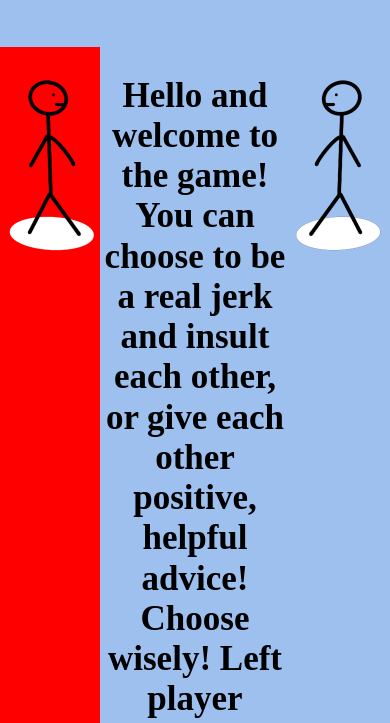
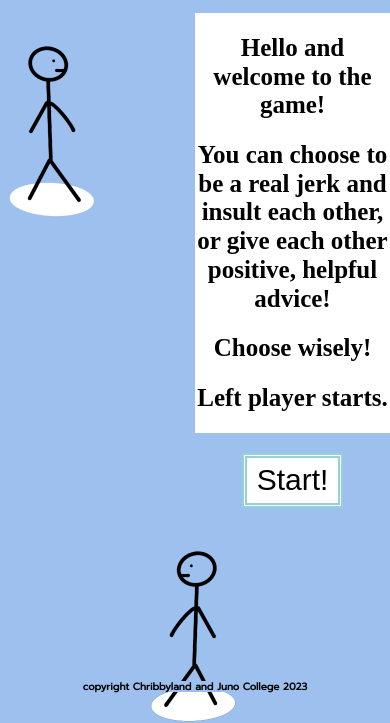
Before and after one commit to Chribbyland/project2, a plain HTML site: page index.html in a window 390 px wide. Shown: the part 142-865 px from the top of the page. Drawn offline with Linux system fonts and the light colour scheme.

Commit message:
worked on media queries

```diff
--- a/index.html
+++ b/index.html
@@ -31,7 +31,9 @@
       <!--middle speech bubble stuff-->
       <div class="middle" id="middle">
         <div class="welcome" id="welcome">
-          <h2>Hello and welcome to the game! You can choose to be a real jerk and insult each other, or give each other positive, helpful advice! Choose wisely! Left player starts.</h2>
+          <h2>Hello and welcome to the game!</h2> <h2>You can choose to be a real jerk and insult each other, or give each other positive, helpful advice!</h2>
+          <h2>Choose wisely!</h2>
+          <h2>Left player starts.</h2></h2>
         </div>
 
         <div class="buttonBox startButtonBox" id="startButtonBox">
--- a/styles/sass/_media-query.scss
+++ b/styles/sass/_media-query.scss
@@ -4,11 +4,82 @@
 @media (max-width: 768px) {}
 
 @media (max-width: 480px) {
-    #leftPersonImage {
+    h1 {
+        margin: 0;
+    }
+    h2 {
+        font-size: 2.5rem;
+    }
+
+    .welcome {
+        background-color: white;
+    }
+
+    .startButton {
+        margin-top: 20px;
+    }
+
+    #leftPersonImage, #rightPersonImage, {
             width: 100px;
         }
 
         .leftPerson {
-            background-color: red;
+            // background-color: green;
         }
+        .rightPerson {
+            // background-color: blue;
+        }
+
+    .entirePage {
+        display: flex;
+        flex-wrap: wrap;
+        max-width:fit-content;
+
+        .leftPerson {
+            height: 30vh;
+            order: -1;
+            flex-grow: 1;
+
+        }
+
+        .leftSpeechContainer {
+            order: 0;
+            flex-grow: 1;
+
+
+
+        }
+
+
+        .rightPerson {
+            display: flex;
+            max-width: 100%;
+            height: 30vh;
+            order: 3;
+
+        }
+
+        .leftSpeechContainer {
+            order: 3;
+
+        }
+
+        .insultButton {
+            font-size: 2rem;
+            flex-direction: row;
+
+        }
+
+        .adviceButton {
+            font-size: 2rem;
+        }
+
+
+    }
+    footer {
+        width: 100%;
+        position: fixed;
+        bottom: 0;
+        text-align: center;
+    }
 }
```
Also changed, not shown: styles/styles.css.
